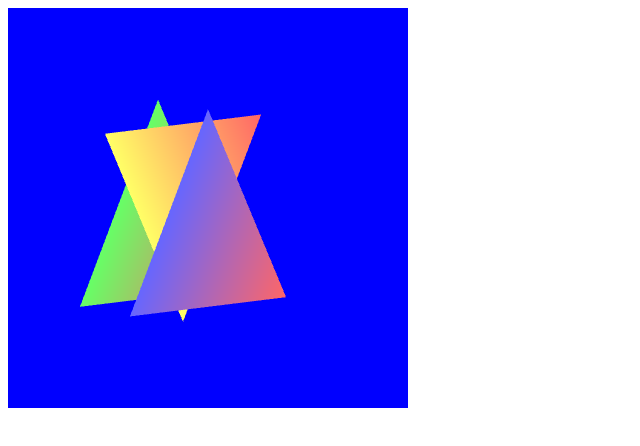
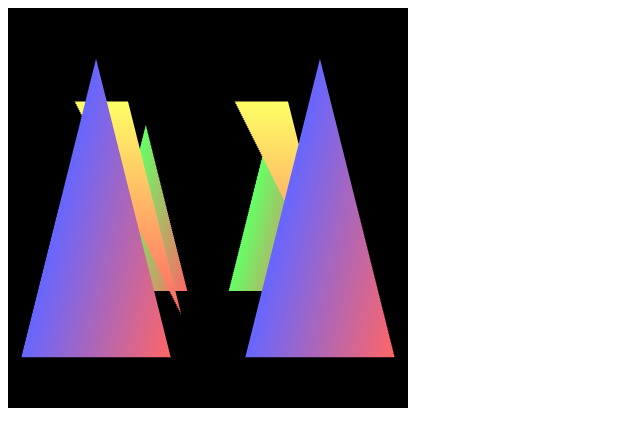
Before and after one commit to Richar-Dada/notes, a plain HTML site: page webgl/编程指南/part7/index.html in a window 1280 px wide. Shown: the whole page, without its empty margins (0-640 px from the left). Drawn offline with Linux system fonts and the light colour scheme.

Commit message:
feat：webgl编程指南

```diff
--- /dev/null
+++ b/webgl/编程指南/part7/depthBuffer.js
@@ -0,0 +1,103 @@
+var VSHADER_SOURCE = `
+    attribute vec4 a_Position;
+    attribute vec4 a_Color;
+    uniform mat4 u_ModelMatrix;
+    uniform mat4 u_ViewMatrix;
+    uniform mat4 u_ProjMatrix;
+    varying vec4 v_Color;
+    void main() {
+        gl_Position = u_ProjMatrix * u_ViewMatrix * u_ModelMatrix * a_Position;
+        v_Color = a_Color;
+    }
+`
+
+var FSHADER_SOURCE = `
+    precision mediump float;
+    varying vec4 v_Color;
+    void main() {
+        gl_FragColor = v_Color;
+    }
+`
+var g_eyeX = 0.20, g_eyeY = 0.25, g_eyeZ = 0.25
+var ex = -0.25, ey = 0.10, ez = 0.30
+var near = 0, far = 0.25
+function main() {
+    var canvas = document.getElementById('webgl')
+    var gl = canvas.getContext('webgl')
+
+    if (!gl) {
+        console.log('Failed to get the rendering context for WebGL')
+        return
+    }
+
+    if (!initShaders(gl, VSHADER_SOURCE, FSHADER_SOURCE)) {
+        console.log('Failed to initialize shaders')
+        return
+    }
+
+    var n = initVertexBuffers(gl)
+    if (n < 0) {
+        console.log('Failed to set the positions of the vertices')
+        return
+    }
+
+    var u_ModelMatrix = gl.getUniformLocation(gl.program, 'u_ModelMatrix')
+    var u_ViewMatrix = gl.getUniformLocation(gl.program, 'u_ViewMatrix')
+    var u_ProjMatrix = gl.getUniformLocation(gl.program, 'u_ProjMatrix')
+
+    var modelMatrix = new Matrix4()
+    var viewMatrix = new Matrix4()
+    var projMatrix = new Matrix4()
+
+    modelMatrix.setTranslate(0.75, 0, 0)
+    viewMatrix.setLookAt(0, 0, 5, 0, 0, -100, 0, 1, 0)
+    projMatrix.setPerspective(30, canvas.width / canvas.height, 1, 100)
+    gl.uniformMatrix4fv(u_ModelMatrix, false, modelMatrix.elements)
+    gl.uniformMatrix4fv(u_ViewMatrix, false, viewMatrix.elements)
+    gl.uniformMatrix4fv(u_ProjMatrix, false, projMatrix.elements)
+
+    gl.clearColor(0.0, 0.0, 0.0, 1.0);
+    gl.enable(gl.DEPTH_TEST)
+    gl.clear(gl.COLOR_BUFFER_BIT | gl.DEPTH_BUFFER_BIT)
+    gl.drawArrays(gl.TRIANGLES, 0, n)
+
+    modelMatrix.setTranslate(-0.75, 0, 0)
+    gl.uniformMatrix4fv(u_ModelMatrix, false, modelMatrix.elements)
+    gl.drawArrays(gl.TRIANGLES, 0, n)
+}
+
+function initVertexBuffers(gl) {
+    var verticesColors = new Float32Array([
+        0.0, 1.0, 0.0, 0.4, 0.4, 1.0,
+        -0.5, -1.0, 0.0, 0.4, 0.4, 1.0,
+        0.5, -1.0, 0.0, 1.0, 0.4, 0.4,
+
+        0.0, 1.0, -2.0, 1.0, 1.0, 0.4,
+        -0.5, 1.0, -2.0, 1.0, 1.0, 0.4,
+        0.5, -1.0, -2.0, 1.0, 0.4, 0.4,
+
+        0.0, 1.0, -4.0, 0.4, 1.0, 0.4,
+        -0.5, -1.0, -4.0, 0.4, 1.0, 0.4,
+        0.5, -1.0, -4.0, 1.0, 0.4, 0.4,
+    ])
+    var n = 9
+    var FSIZE = verticesColors.BYTES_PER_ELEMENT
+    var a_Position = gl.getAttribLocation(gl.program, 'a_Position')
+    var a_Color = gl.getAttribLocation(gl.program, 'a_Color')
+
+    var vertexColorbuffer = gl.createBuffer()
+
+    if (!vertexColorbuffer) {
+        console.log('Failed to create the buffer object')
+        return -1
+    }
+
+    gl.bindBuffer(gl.ARRAY_BUFFER, vertexColorbuffer)
+    gl.bufferData(gl.ARRAY_BUFFER, verticesColors, gl.STATIC_DRAW)
+
+    gl.vertexAttribPointer(a_Position, 3, gl.FLOAT, false, FSIZE * 6, 0)
+    gl.vertexAttribPointer(a_Color, 3, gl.FLOAT, false, FSIZE * 6, FSIZE * 3)
+    gl.enableVertexAttribArray(a_Position)
+    gl.enableVertexAttribArray(a_Color)
+    return n
+}
--- a/webgl/编程指南/part7/index.html
+++ b/webgl/编程指南/part7/index.html
@@ -13,7 +13,7 @@
         Please use a browser that supports canvas
     </canvas>
     <script src="../lib/base.js"></script>
-    <script src="./LookAtTriangles.js"></script>
+    <script src="./depthBuffer.js"></script>
 </body>
 
 </html>
```
Also changed, not shown: webgl/编程指南/part7/LookAtRotatedTriangles.js (added, +92 -0 lines), webgl/编程指南/part7/LookAtRotatedTriangles_mvMatrix.js (added, +110 -0 lines), webgl/编程指南/part7/LookAtRotatedTriangles_mvMatrix_viewVolume.js (added, +117 -0 lines), webgl/编程指南/part7/perspectiveView_mvp.js (added, +100 -0 lines).
